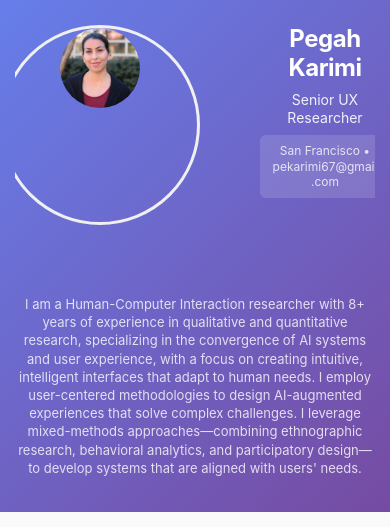
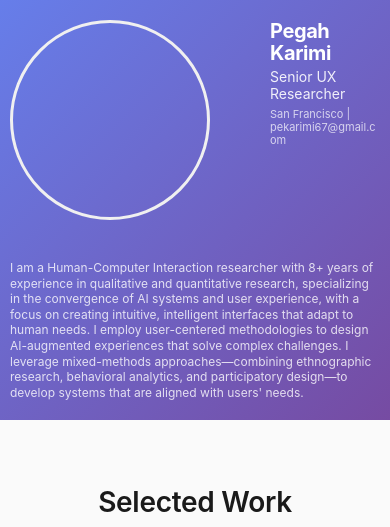
Before and after one commit to pekarimi/Website, a React (Create React App) app: page / in a window 390 px wide. Shown: the top 527 px of the page. Built offline with nearby package versions, Linux system fonts and the light colour scheme.

Commit message:
Add mobile responsive design

```diff
--- a/src/App.css
+++ b/src/App.css
@@ -1048,325 +1048,103 @@ body {
 
 /* ADD THIS TO THE BOTTOM OF YOUR App.css FILE - Header Mobile Fix */
 
-/* REPLACE the Header Mobile Fixes section with this improved version */
+/* MINIMAL MOBILE HEADER - Replace ALL previous mobile header fixes with this */
 
-/* Header Mobile Fixes - Final Version */
 @media (max-width: 768px) {
-  /* Fix header content overflow */
-  .header-content {
-    max-width: 100% !important;
-    width: 100% !important;
-    padding-right: 0 !important;
-  }
-
-  /* Fix title truncation */
-  .title {
-    font-size: 18px !important;
-    line-height: 1.3 !important;
-    word-wrap: break-word !important;
-    overflow-wrap: break-word !important;
-    white-space: normal !important;
-    max-width: 100% !important;
-  }
-
-  /* Contact info mobile adjustments - Make it stack vertically */
-  .header .container .header-content .contact-info.portfolio-contact-override,
-  .portfolio-contact-override {
-    padding: 10px 15px !important;
-    margin-bottom: 15px !important;
-    font-size: 13px !important;
-    max-width: 100% !important;
-    display: flex !important;
-    flex-direction: column !important;
-    gap: 6px !important;
-    align-items: flex-start !important;
-    white-space: normal !important;
-    overflow: visible !important;
-    text-overflow: clip !important;
-    box-sizing: border-box !important;
-  }
-
-  /* Make each contact item wrap properly */
-  .header .container .header-content .contact-info.portfolio-contact-override *,
-  .portfolio-contact-override * {
-    font-size: 12px !important;
-    white-space: normal !important;
-    word-wrap: break-word !important;
-    overflow-wrap: break-word !important;
-    max-width: 100% !important;
-    display: block !important;
-  }
-
-  /* Ensure header doesn't cause horizontal scroll */
+  /* Force simple layout */
   .header {
-    overflow-x: hidden !important;
-    width: 100% !important;
+    padding: 20px 0 !important;
+    min-height: auto !important;
   }
 
   .header .container {
-    overflow-x: hidden !important;
+    padding: 0 10px !important;
     width: 100% !important;
     max-width: 100% !important;
-    padding-left: 16px !important;
-    padding-right: 16px !important;
+    margin: 0 !important;
   }
 
-  /* Fix name overflow */
-  .name {
+  .header-content {
+    width: 100% !important;
     max-width: 100% !important;
-    overflow: hidden !important;
-    word-wrap: break-word !important;
-    line-height: 1.1 !important;
-    font-size: 32px !important;
+    margin: 0 !important;
+    padding: 0 !important;
+    text-align: left !important;
   }
 
-  /* Fix description overflow */
+  /* Hide ALL problematic elements */
+  .header .container .header-content .contact-info.portfolio-contact-override,
+  .portfolio-contact-override,
+  .header img,
+  .header-content img {
+    display: none !important;
+  }
+
+  /* Super simple name */
+  .name {
+    font-size: 20px !important;
+    line-height: 1.1 !important;
+    margin: 0 0 5px 0 !important;
+    padding: 0 !important;
+    width: 100% !important;
+    max-width: 100% !important;
+    text-align: left !important;
+    word-break: break-word !important;
+  }
+
+  /* Super simple title */
+  .title {
+    font-size: 14px !important;
+    line-height: 1.2 !important;
+    margin: 0 0 8px 0 !important;
+    padding: 0 !important;
+    width: 100% !important;
+    max-width: 100% !important;
+    text-align: left !important;
+    word-break: break-word !important;
+  }
+
+  /* Add contact as plain text */
+  .title::after {
+    content: "San Francisco | pekarimi67@gmail.com";
+    display: block;
+    font-size: 11px;
+    margin-top: 5px;
+    color: rgba(255, 255, 255, 0.8);
+    line-height: 1.2;
+  }
+
+  /* Super simple description */
   .description {
+    font-size: 12px !important;
+    line-height: 1.3 !important;
+    margin: 10px 0 0 0 !important;
+    padding: 0 !important;
+    width: 100% !important;
     max-width: 100% !important;
-    overflow: hidden !important;
-    word-wrap: break-word !important;
-    font-size: 15px !important;
-    line-height: 1.5 !important;
+    text-align: left !important;
+    word-break: break-word !important;
+  }
+
+  /* Override any flexbox or grid that might be causing issues */
+  .header,
+  .header *,
+  .header-content,
+  .header-content * {
+    box-sizing: border-box !important;
+    max-width: 100% !important;
+    overflow: visible !important;
   }
 }
 
-/* Extra small screens (very narrow phones) */
+/* Extra small screens */
 @media (max-width: 375px) {
-  .name {
-    font-size: 28px !important;
-  }
-
-  .title {
-    font-size: 16px !important;
-  }
-
-  .description {
-    font-size: 14px !important;
-  }
-
-  .contact-info.portfolio-contact-override {
-    padding: 8px 12px !important;
-    font-size: 11px !important;
-  }
-
-  .contact-info.portfolio-contact-override * {
-    font-size: 10px !important;
-  }
-}
-
-/* MOBILE HEADER COMPLETE REDESIGN - Add this to the very bottom of App.css */
-
-/* Hide original contact info on mobile and create new layout */
-@media (max-width: 768px) {
-  /* Hide the problematic contact box completely on mobile */
-  .header .container .header-content .contact-info.portfolio-contact-override,
-  .portfolio-contact-override {
-    display: none !important;
-  }
-
-  /* Create new mobile header layout */
-  .header {
-    text-align: center !important;
-    padding: 30px 0 40px !important;
-  }
-
-  .header-content {
-    max-width: 100% !important;
-    width: 100% !important;
-    text-align: center !important;
-  }
-
-  /* Fix name - make it smaller and centered */
-  .name {
-    font-size: 28px !important;
-    line-height: 1.2 !important;
-    margin-bottom: 8px !important;
-    text-align: center !important;
-    word-wrap: break-word !important;
-  }
-
-  /* Fix title - make it wrap properly */
-  .title {
-    font-size: 16px !important;
-    line-height: 1.3 !important;
-    margin-bottom: 12px !important;
-    text-align: center !important;
-    word-wrap: break-word !important;
-    white-space: normal !important;
-  }
-
-  /* Add simple contact info after title */
-  .title::after {
-    content: "\A📍 San Francisco Bay Area \A✉️ pekarimi67@gmail.com \A💼 LinkedIn";
-    white-space: pre-line;
-    display: block;
-    font-size: 13px;
-    margin-top: 15px;
-    padding: 12px;
-    background: rgba(255, 255, 255, 0.2);
-    border-radius: 8px;
-    line-height: 1.4;
-    color: rgba(255, 255, 255, 0.95);
-  }
-
-  /* Fix description */
-  .description {
-    font-size: 14px !important;
-    line-height: 1.5 !important;
-    margin-top: 20px !important;
-    text-align: center !important;
-    max-width: 100% !important;
-    word-wrap: break-word !important;
-  }
-
-  /* Ensure proper container padding */
   .header .container {
-    padding: 0 20px !important;
-    max-width: 100% !important;
-  }
-}
-
-/* Even smaller phones */
-@media (max-width: 375px) {
-  .name {
-    font-size: 24px !important;
-  }
-
-  .title {
-    font-size: 14px !important;
-  }
-
-  .title::after {
-    font-size: 11px !important;
-    padding: 10px !important;
-  }
-
-  .description {
-    font-size: 13px !important;
-  }
-
-  .header .container {
-    padding: 0 16px !important;
-  }
-}
-
-/* COMPLETE MOBILE LAYOUT RESTRUCTURE - Add this to bottom of App.css */
-
-/* Mobile-specific header layout */
-@media (max-width: 768px) {
-  /* Change the entire header structure on mobile */
-  .header {
-    padding: 25px 0 35px !important;
-    text-align: center !important;
-  }
-
-  .header .container {
-    padding: 0 15px !important;
-    max-width: 100% !important;
-  }
-
-  .header-content {
-    display: flex !important;
-    flex-direction: column !important;
-    align-items: center !important;
-    max-width: 100% !important;
-    gap: 15px !important;
-  }
-
-  /* Make the profile image much smaller on mobile */
-  .header-content img,
-  .header img,
-  img[src*="profile"],
-  img[src*="pegah"] {
-    width: 80px !important;
-    height: 80px !important;
-    border-radius: 50% !important;
-    object-fit: cover !important;
-    margin: 0 auto 10px auto !important;
-    display: block !important;
-  }
-
-  /* Text content container */
-  .header-text-content {
-    text-align: center !important;
-    width: 100% !important;
-  }
-
-  /* Name styling */
-  .name {
-    font-size: 24px !important;
-    line-height: 1.2 !important;
-    margin-bottom: 8px !important;
-    text-align: center !important;
-    width: 100% !important;
-  }
-
-  /* Title styling - make it shorter */
-  .title {
-    font-size: 14px !important;
-    line-height: 1.3 !important;
-    margin-bottom: 10px !important;
-    text-align: center !important;
-    width: 100% !important;
-  }
-
-  /* Replace the contact box with simple text */
-  .header .container .header-content .contact-info.portfolio-contact-override,
-  .portfolio-contact-override {
-    display: none !important;
-  }
-
-  /* Add simple contact info as text */
-  .title::after {
-    content: "San Francisco • pekarimi67@gmail.com";
-    display: block;
-    font-size: 12px;
-    margin-top: 8px;
-    padding: 8px 12px;
-    background: rgba(255, 255, 255, 0.15);
-    border-radius: 6px;
-    color: rgba(255, 255, 255, 0.9);
-    line-height: 1.3;
-  }
-
-  /* Description styling */
-  .description {
-    font-size: 13px !important;
-    line-height: 1.4 !important;
-    margin-top: 15px !important;
-    text-align: center !important;
-    width: 100% !important;
-    max-width: 280px !important;
-    margin-left: auto !important;
-    margin-right: auto !important;
-  }
-
-  /* If there's a flex layout causing issues, override it */
-  .header-content > * {
-    flex-shrink: 0 !important;
-  }
-
-  /* Force header to not exceed viewport width */
-  .header,
-  .header * {
-    max-width: 100vw !important;
-    overflow-x: hidden !important;
-    box-sizing: border-box !important;
-  }
-}
-
-/* Very small phones */
-@media (max-width: 375px) {
-  .header-content img,
-  .header img,
-  img[src*="profile"],
-  img[src*="pegah"] {
-    width: 70px !important;
-    height: 70px !important;
+    padding: 0 8px !important;
   }
 
   .name {
-    font-size: 22px !important;
+    font-size: 18px !important;
   }
 
   .title {
@@ -1374,15 +1152,10 @@ body {
   }
 
   .title::after {
-    font-size: 11px !important;
+    font-size: 10px !important;
   }
 
   .description {
-    font-size: 12px !important;
-    max-width: 260px !important;
-  }
-
-  .header .container {
-    padding: 0 12px !important;
+    font-size: 11px !important;
   }
 }
```
